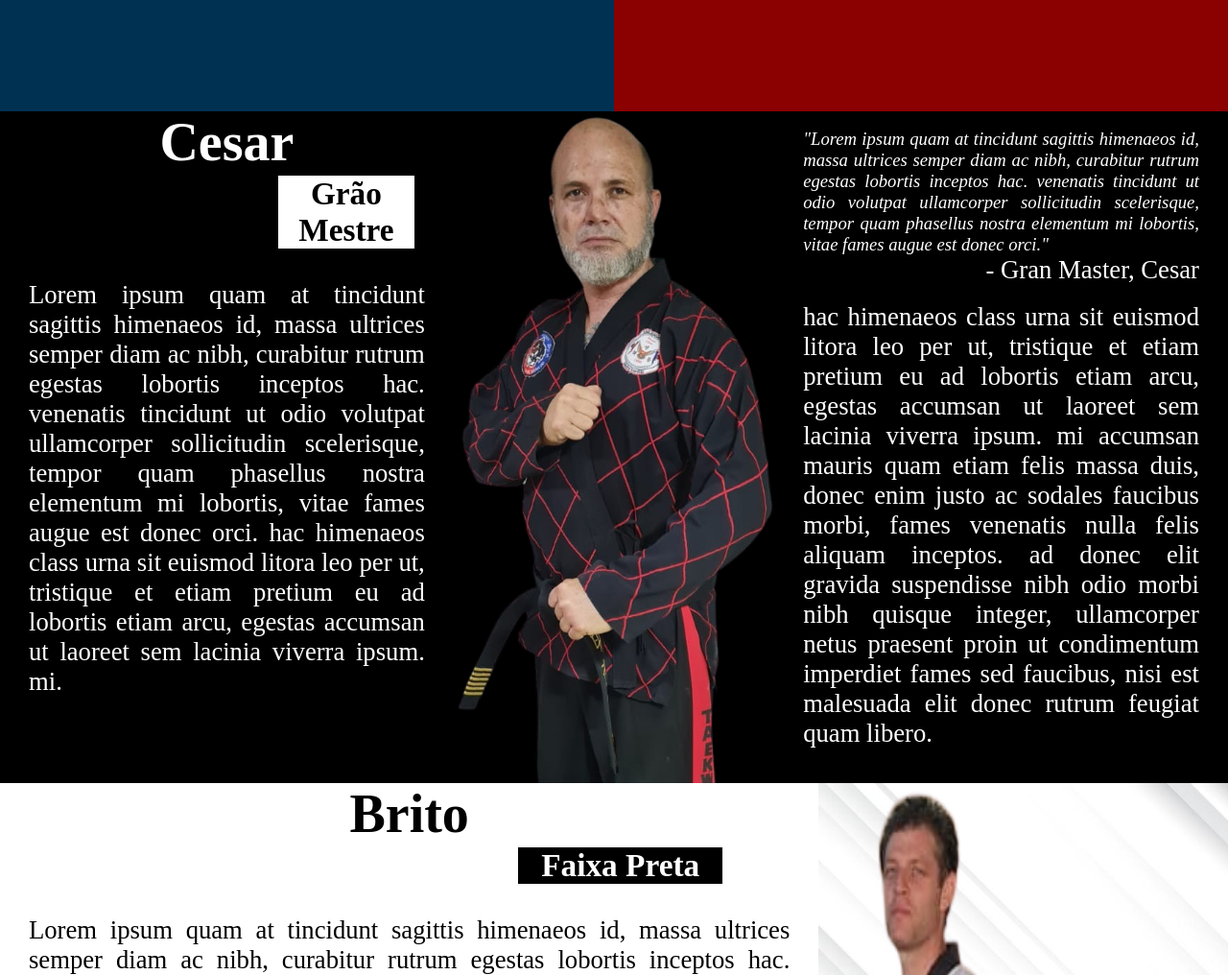
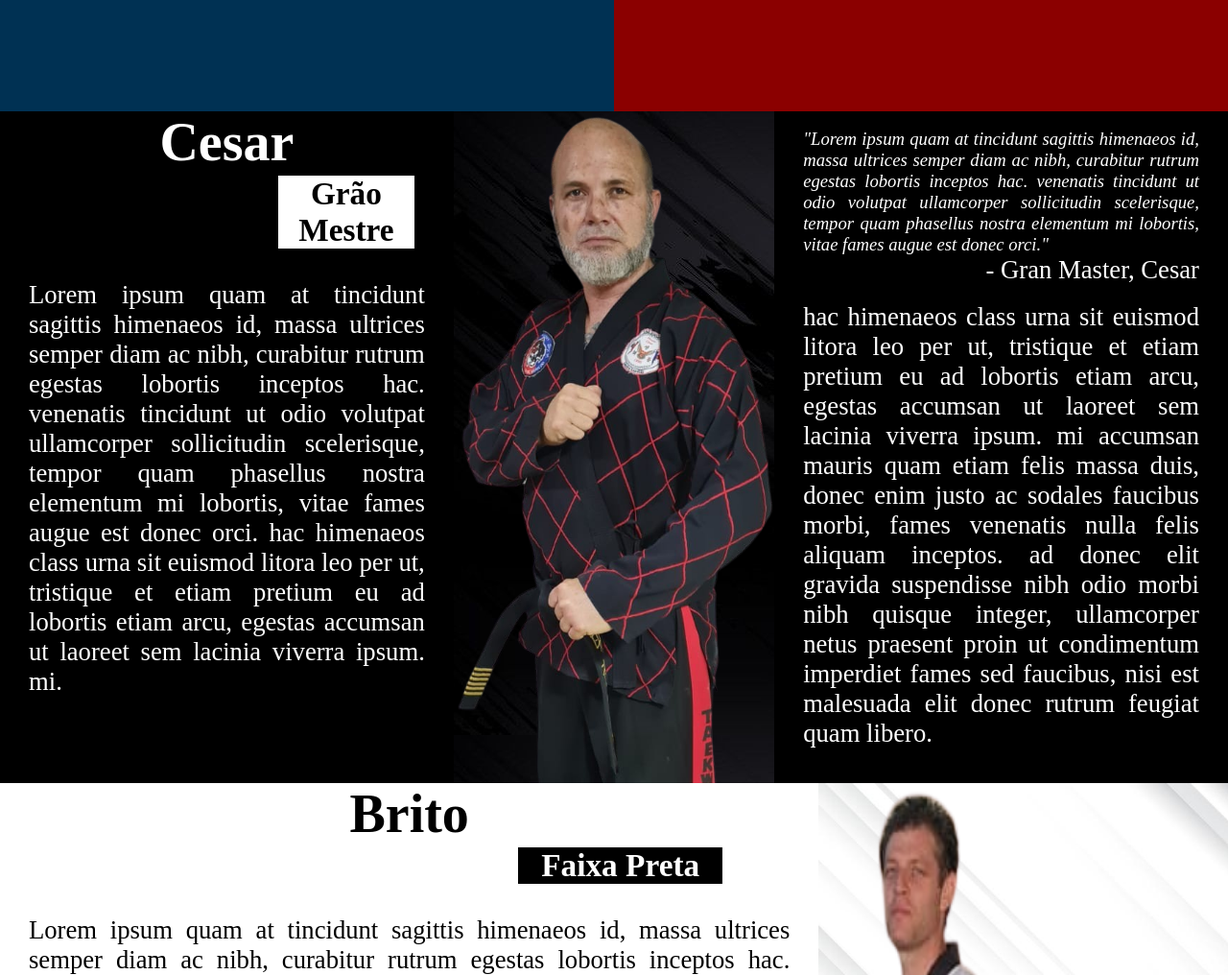
Before and after one commit to LoghannV/IDF, a plain HTML site: page index.html in a window 1280 px wide. Shown: the part 1602-2618 px from the top of the page at 96% size. Drawn offline with Linux system fonts and the light colour scheme; files whose address does not match are found by name.

Commit message:
Update index.html

```diff
--- a/index.html
+++ b/index.html
@@ -98,7 +98,7 @@
                         mi.
                     </p>
             </article>
-            <img data-anima="centro" src="img/cesar.png" style="background-image:url('_img/fundo.jpg');">
+            <img data-anima="centro" src="img/cesar.png" style="background-image:url('img/fundo.jpg');">
             <article data-anima="direita">
                 <br>
                     <p style="font-size:14pt"><i>
```
